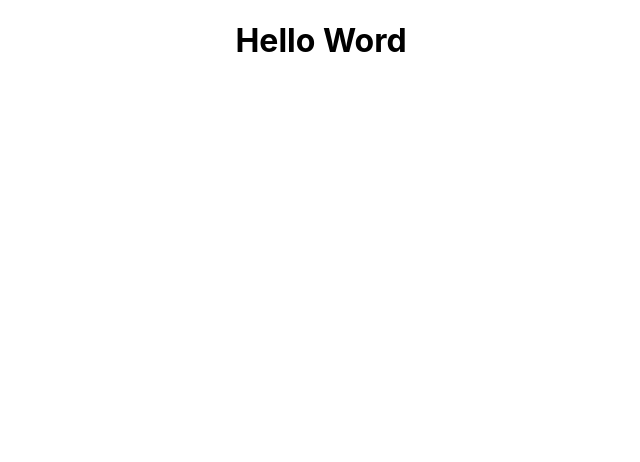
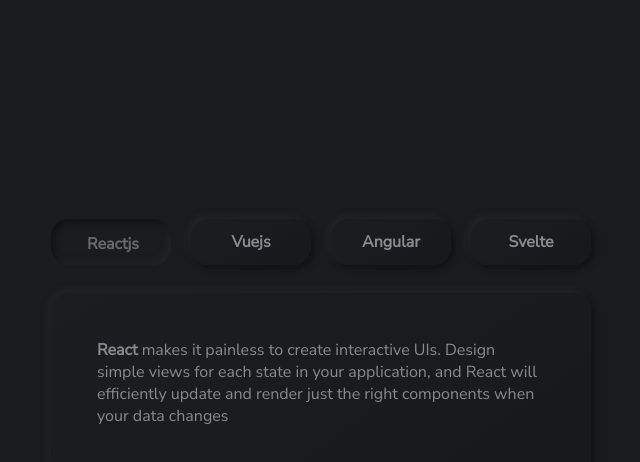
Before and after one commit to dovietduc/react-tutorial, a React (Create React App) app: page / in a window 1280 px wide. Shown: the top 462 px of the page, without its empty margins (319-959 px from the left). Built offline with nearby package versions, Linux system fonts and the light colour scheme.

Commit message:
project3

```diff
--- a/src/App.css
+++ b/src/App.css
@@ -1,38 +1,226 @@
-.App {
-  text-align: center;
+/* Import Google Font */
+@import url(https://fonts.googleapis.com/css?family=Nunito+Sans);
+
+/* RESET */
+* {
+    box-sizing: border-box;
+    margin: 0;
+    padding: 0;
 }
 
-.App-logo {
-  height: 40vmin;
-  pointer-events: none;
+/* STYLING */
+.container {
+    display: flex;
+    height: 100vh;
+    background-color: #f4f4f4;
+    color: #a2a2a2;
+    font-family: "Nunito Sans", Arial, Helvetica, sans-serif;
+}
+.darkmode .container {
+    background-color: #1A1B1F;
+    color: #8a8a8a;
+}
+.tabs-container {
+    width: 540px;
+    max-width: 620px;
+    min-width: 420px;
+    margin: auto;
 }
 
-@media (prefers-reduced-motion: no-preference) {
-  .App-logo {
-    animation: App-logo-spin infinite 20s linear;
-  }
+/* Style the tabs */
+.tabs {
+    margin-bottom: 28px;
+    display: flex;
+      justify-content: space-between;
 }
 
-.App-header {
-  background-color: #282c34;
-  min-height: 100vh;
-  display: flex;
-  flex-direction: column;
-  align-items: center;
-  justify-content: center;
-  font-size: calc(10px + 2vmin);
-  color: white;
+.tabs a {
+    cursor: pointer;
+    padding: 12px 24px;
+    width: 120px;
+    text-align: center;
+    font-weight: bold;
+    border-radius: 18px;
+    transition: background 0.1s, color 0.1s;
+    background: linear-gradient(145deg, #ffffff, #dcdcdc);
+    box-shadow:  3px 3px 5px #bebebe,
+                 -3px -3px 5px #ffffff;
+}
+.darkmode .tabs a {
+    background: linear-gradient(145deg, #1c1d21, #17181c);
+    box-shadow:  3px 3px 6px #101114,
+                 -3px -3px 6px #24252a;
 }
 
-.App-link {
-  color: #61dafb;
+/* Change background color of tabs on hover */
+.tabs a:hover {
+    background: linear-gradient(145deg, #f4f4f4, #cecece);
+    color: #888;
+}
+.darkmode .tabs a:hover {
+    background: #141414;
+    color: #bbb;
 }
 
-@keyframes App-logo-spin {
-  from {
-    transform: rotate(0deg);
-  }
-  to {
-    transform: rotate(360deg);
-  }
+/* Styling for active tab */
+.tabs a.active {
+    background-color: #f4f4f4;
+    color: #bdbdbd;
+    cursor: default;
+    padding: 14px 22px 10px 26px;
+    background: #f4f4f4;
+    box-shadow: inset 3px 3px 5px #cbcbcb,
+                inset -3px -3px 5px #ffffff;
 }
+.darkmode .tabs a.active {
+    background: #1A1B1F;
+    box-shadow: inset  3px 3px 6px #101114,
+                inset -3px -3px 6px #24252a;
+    color: #6a6a6a;
+}
+
+
+/* Style the tab content */
+.tabcontent {
+    padding: 46px;
+    min-height: 288px;
+    display: none;
+    border-radius: 18px;
+    background: #f4f4f4;
+    box-shadow:  3px 3px 6px #bebebe,
+                 -3px -3px 6px #ffffff;
+}
+.darkmode .tabcontent {
+    background: linear-gradient(145deg, #1c1d21, #17181c);
+    box-shadow:  3px 3px 6px #101114,
+                 -3px -3px 6px #24252a;
+}
+.content .active {
+    display: block;
+}
+.tabcontent p {
+    margin-bottom: 12px;
+}
+.tabcontent p:last-child {
+    margin-bottom: 0;
+}
+.tabcontent .read-more-link a {
+    color: #626262;
+    text-decoration: none;
+    font-size: 0.85em;
+    font-weight: bold;
+}
+.darkmode .tabcontent .read-more-link a {
+    color: #d4d4d4;
+}
+.icon {
+    padding-left: 8px;
+    font-size: 16px;
+}
+
+/* THE DARKMODE SWITCH */
+.dark-mode-switch {
+    position: absolute;
+    top: 16px;
+    right: 16px;
+}
+.dark-mode-switch .switch {
+/*     margin-left: 4px; */
+}
+.switch-label {
+    cursor: pointer;
+    font-size: 0.85em;
+}
+/* the box around the slider */
+.switch {
+    position: relative;
+    display: inline-block;
+    width: 44px;
+    height: 22px;
+    margin-left: 4px;
+}
+/* Hide default HTML checkbox */
+.switch input {
+    opacity: 0;
+    width: 0;
+    height: 0;
+}
+/* The slider */
+.slider {
+    position: absolute;
+    cursor: pointer;
+    top: 0;
+    left: 0;
+    right: 0;
+    bottom: 0;
+    background-color: #1A1B1F;
+    transition: .2s;
+    box-shadow:  2px 2px 3px #ffffff,
+                 -2px -2px 3px #bebebe;
+}
+.darkmode .slider {
+    box-shadow:  2px 2px 3px #34353a,
+                 -2px -2px 3px #000104;
+}
+.slider:before {
+    position: absolute;
+    content: "";
+    height: 18px;
+    width: 18px;
+    left: 3px;
+    bottom: 2px;
+    background: #9294b8;
+    -webkit-transition: .4s;
+    transition: .4s;
+}
+input:checked + .slider {
+    background-color: #f4f4f4;
+}
+input:checked + .slider:before {
+    transform: translateX(21px);
+}
+/* Rounded sliders */
+.slider.round {
+    border-radius: 11px;
+}
+.slider.round:before {
+    border-radius: 50%;
+}
+
+
+
+/*==============================*/
+.small-screen {
+    display: none;
+    background-color: #f4f4f4;
+    height: 100vh;
+    color: #a2a2a2;
+    font-family: "Nunito Sans", Arial, Helvetica, sans-serif;
+}
+.darkmode .small-screen {
+    background-color: #1A1B1F;
+    color: #8a8a8a;
+}
+.small-screen-content {
+    width: 70%;
+    margin: auto;
+}
+@media only screen and (max-width: 600px) {
+    .container {
+        display: none;
+    }
+    .small-screen {
+        display: flex;
+    }
+    .tabcontent {
+        display: block;
+    }
+}
+
+.none {
+    display: none;
+}
+
+.none.active {
+    display: block
+}
--- a/src/App.js
+++ b/src/App.js
@@ -1,11 +1,12 @@
 import './App.css';
+import Tab from './components/Tab';
 
 function App() {
-  return (
-    <div className="App">
-      <h1>Hello Word</h1>
-    </div>
-  );
+    return (
+        <div className="App darkmode">
+            <Tab/>
+        </div>
+    );
 }
 
 export default App;
--- /dev/null
+++ b/src/components/Tab.js
@@ -0,0 +1,28 @@
+import TabNavigation from "./TabNavigation";
+import TabContent from "./TabContent";
+import {useState} from 'react';
+
+function Tab() {
+
+    const [activeTab, setActiveTab] = useState('mercury');
+
+    const handleActiveTab = (idTab) => {
+        setActiveTab(idTab);
+    }
+
+
+    return (
+        <>
+            <div className="container">
+                <div id="tabs" className="tabs-container">
+                    <TabNavigation active={activeTab} onHandleActiveTab={handleActiveTab}/>
+                    <TabContent active={activeTab}/>
+                </div>
+
+            </div>
+
+        </>
+    )
+}
+
+export default Tab;
--- /dev/null
+++ b/src/components/TabContent.js
@@ -0,0 +1,44 @@
+import TabFirstContent from "./TabFirstContent";
+import TabSecondContent from "./TabSecondContent";
+import TabThirdContent from "./TabThirthContent";
+import TabFourContent from "./TabFourContent";
+
+function TabContent(props) {
+
+    const {active} = props;
+
+    const showActiveContent = () => {
+
+        if(active === 'mercury') {
+            return (
+                <TabFirstContent/>
+            );
+        } else if(active === 'venus') {
+            return (
+                <TabSecondContent/>
+            );
+        } else if(active === 'earth') {
+            return <TabThirdContent />
+        } else if(active === 'mars') {
+            return <TabFourContent />
+        }
+    }
+
+    const checkActiveTab = (idTab) => {
+        let classTab = 'none ';
+        if (idTab === active) {
+            classTab += 'active';
+        }
+        return classTab;
+    };
+
+
+    return (
+        <div className="content">
+            { showActiveContent() }
+        </div>
+    );
+
+
+}
+export default TabContent;
--- /dev/null
+++ b/src/components/TabFirstContent.js
@@ -0,0 +1,22 @@
+import { useEffect } from "react";
+
+function TabFirstContent(props) {
+
+    useEffect(() => {
+        console.log('call api');
+    }, []);
+
+    return (
+        <div className="tabcontent active">
+            <p>
+                <b>React</b> makes it painless to create interactive UIs.
+                Design simple views for each state in your application,
+                and React will efficiently update and render just the right
+                components when your data changes
+            </p>
+        </div>
+
+    );
+}
+
+export default TabFirstContent;
--- /dev/null
+++ b/src/components/TabFourContent.js
@@ -0,0 +1,13 @@
+function TabFourContent() {
+    return (
+        <div className="tabcontent active">
+            <p>
+                Svelte is a radical new approach to building user interfaces.
+                Whereas traditional frameworks like React and Vue do the bulk of their work in the browser,
+                Svelte shifts that work into a compile step that happens when you build your app
+            </p>
+        </div>
+    );
+}
+
+export default TabFourContent;
--- /dev/null
+++ b/src/components/TabNavItem.js
@@ -0,0 +1,28 @@
+import React from 'react';
+
+const TabNavItem = (props) => {
+    const { id, active, onHandleActiveTab } = props;
+
+    const checkActiveTab = (idTab) => {
+        let classTab = 'tab ';
+        if (idTab === active) {
+            classTab += 'active';
+        }
+        return classTab;
+    };
+
+    const handleActiveTab = (idTab) => {
+        onHandleActiveTab(idTab);
+    };
+
+    return (
+        <a
+            className={checkActiveTab(id)}
+            onClick={() => handleActiveTab(id)}
+        >
+            {props.children}
+        </a>
+    );
+};
+
+export default TabNavItem;
--- /dev/null
+++ b/src/components/TabNavigation.js
@@ -0,0 +1,27 @@
+import TabNavItem from "./TabNavItem";
+
+function TabNavigation(props) {
+
+    const {active, onHandleActiveTab} = props;
+
+    return (
+        <div className="tabs">
+
+            <TabNavItem id="mercury" onHandleActiveTab={onHandleActiveTab} active={active}>
+                Reactjs
+            </TabNavItem>
+            <TabNavItem id="venus" onHandleActiveTab={onHandleActiveTab} active={active}>
+                Vuejs
+            </TabNavItem>
+            <TabNavItem id="earth" onHandleActiveTab={onHandleActiveTab} active={active}>
+                Angular
+            </TabNavItem>
+            <TabNavItem id="mars" onHandleActiveTab={onHandleActiveTab} active={active}>
+                Svelte
+            </TabNavItem>
+
+        </div>
+    );
+}
+
+export default TabNavigation;
--- /dev/null
+++ b/src/components/TabSecondContent.js
@@ -0,0 +1,16 @@
+function TabSecondContent() {
+    return (
+        <div className="tabcontent active">
+        <p>
+            <b>Vue</b> (pronounced /vjuː/, like view) is a JavaScript
+            framework for building user interfaces. It builds on top of standard HTML,
+            CSS and JavaScript, and provides a declarative and component-based programming model
+            that helps you efficiently develop user interfaces, be it simple or complex.
+        </p>
+
+    </div>
+
+    );
+}
+
+export default TabSecondContent;
--- /dev/null
+++ b/src/components/TabThirthContent.js
@@ -0,0 +1,14 @@
+function TabThirdContent() {
+    return (
+        <div className="tabcontent active">
+            <p>
+                <b>Angular</b> is a development platform, built on TypeScrip
+                With Angular, you're taking advantage of a platform that can scale
+                from single-developer projects to enterprise-level applications. Angular is designed to make updating as straightforward as possible, so take advantage of the latest developments with a minimum of effort. Best of all, the Angular ecosystem consists of a diverse group of over
+                1.7 million developers, library authors, and content creators
+            </p>
+        </div>
+    );
+}
+
+export default TabThirdContent;
```
